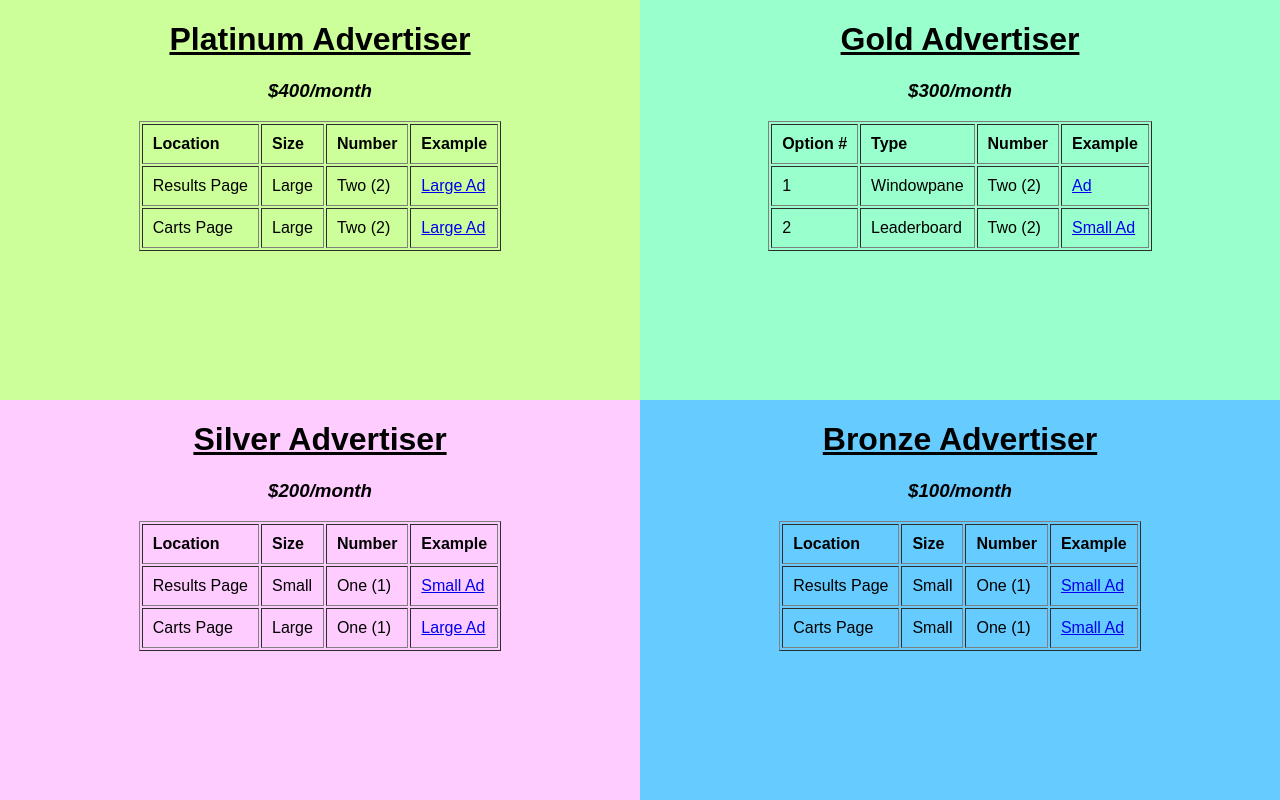
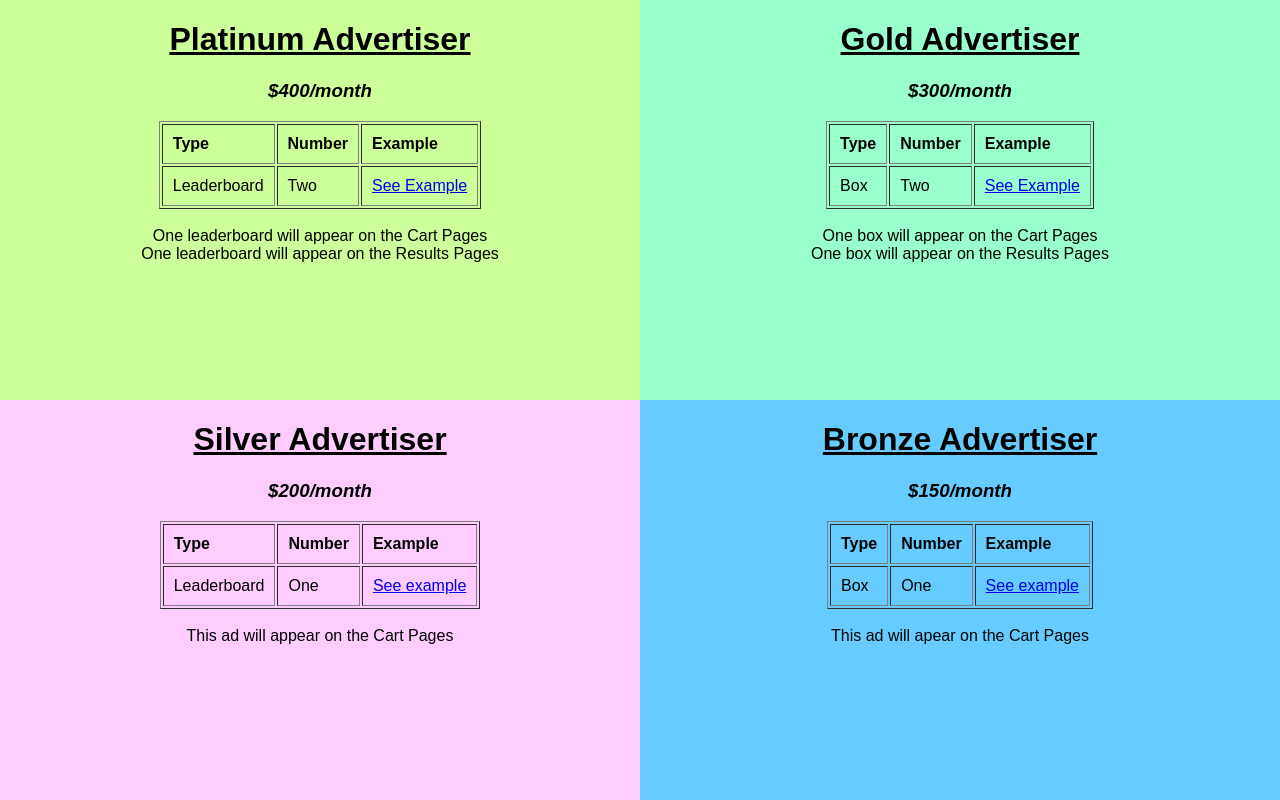
Before and after one commit to stuycs-softdev-fall-2013/proj3-7-cartwheels, a Flask app: template website/templates/ads.html in a window 1280 px wide. Run offline with Flask 2, Linux system fonts and the light colour scheme; the template is opened without the code that fills it, so the values that code supplies are empty; parts of the project's set-up code (start-up, migrations or seed data) failed here and were passed over.

Commit message:
ads.html

```diff
--- a/website/templates/ads.html
+++ b/website/templates/ads.html
@@ -17,49 +17,39 @@ div { width: 50%; height: 50%; float: left; }
 <h3> <center> <i> $400/month </center> </i> </h3>
 <table border = "1" cellpadding="10">
 <tr>
-<td> <b> Location </b> </td>
-<td> <b> Size </b> </td>
+<td> <b> Type </b> </td>
 <td> <b> Number </b> </td>
 <td> <b> Example </b> </td>
 </tr>
 <tr>
-<td> Results Page </td>
-<td> Large </td>
-<td> Two (2) </td>
-<td> <a href="url">Large Ad</a> </td>
-</tr>
-<tr>
-<td> Carts Page </td>
-<td> Large </td>
-<td> Two (2) </td>
-<td> <a href="url">Large Ad</a> </td>
+<td> Leaderboard </td>
+<td> Two </td>
+<td> <a href="url"> See Example</a> </td>
 </tr>
 </table>
-
+<br>
+One leaderboard will appear on the Cart Pages <br>
+One leaderboard will appear on the Results Pages
 </div>
 <div id="div2" align="center">
 <h1> <center> <u> Gold  Advertiser </center> </u> </h1>
 <h3> <center> <i> $300/month </center> </i> </h3>
 <table border = "1" cellpadding="10">
 <tr>
-<td> <b> Option # </b> </td>
 <td> <b> Type </b> </td>
 <td> <b> Number </b> </td>
 <td> <b> Example </b> </td>
 </tr>
 <tr>
-<td> 1 </td>
-<td> Windowpane </td>
-<td> Two (2) </td>
-<td> <a href="url"> Ad</a> </td>
-</tr>
-<tr>
-<td> 2 </td>
-<td> Leaderboard </td>
-<td> Two (2) </td>
-<td> <a href="url"> Small Ad</a> </td>
+<td> Box </td>
+<td> Two </td>
+<td> <a href="url"> See Example</a> </td>
 </tr>
 </table>
+<br>
+One box  will appear on the Cart Pages <br>
+One box  will appear on the Results Pages
+</div>
 
 </div>
 <div id="div3" align="center">
@@ -67,49 +57,34 @@ div { width: 50%; height: 50%; float: left; }
 <h3> <center> <i> $200/month </center> </i> </h3>
 <table border = "1" cellpadding="10">
 <tr>
-<td> <b> Location </b> </td>
-<td> <b> Size </b> </td>
+<td> <b> Type </b> </td>
 <td> <b> Number </b> </td>
 <td> <b> Example </b> </td>
 </tr>
 <tr>
-<td> Results Page </td>
-<td> Small </td>
-<td> One (1) </td>
-<td> <a href="url"> Small Ad</a> </td>
-</tr>
-<tr>
-<td> Carts Page </td>
-<td> Large </td>
-<td> One (1) </td>
-<td> <a href="url">Large Ad</a> </td>
+<td> Leaderboard </td>
+<td> One </td>
+<td> <a href="url"> See example</a> </td>
 </tr>
 </table>
-
+<br> This ad will appear on the Cart Pages
 </div>
 <div id="div4" align="center">
 <h1> <center> <u> Bronze Advertiser </center> </u> </h1>
-<h3> <center> <i> $100/month </center> </i> </h3>
+<h3> <center> <i> $150/month </center> </i> </h3>
 <table border = "1" cellpadding="10">
 <tr>
-<td> <b> Location </b> </td>
-<td> <b> Size </b> </td>
+<td> <b> Type </b> </td>
 <td> <b> Number </b> </td>
 <td> <b> Example </b> </td>
 </tr>
 <tr>
-<td> Results Page </td>
-<td> Small </td>
-<td> One (1) </td>
-<td> <a href="url">Small Ad</a> </td>
-</tr>
-<tr>
-<td> Carts Page </td>
-<td> Small </td>
-<td> One (1) </td>
-<td> <a href="url">Small Ad</a> </td>
+<td> Box </td>
+<td> One </td>
+<td> <a href="url"> See example</a> </td>
 </tr>
 </table>
+<br> This ad will apear on the Cart Pages
 
 </div>
 </body>
```
